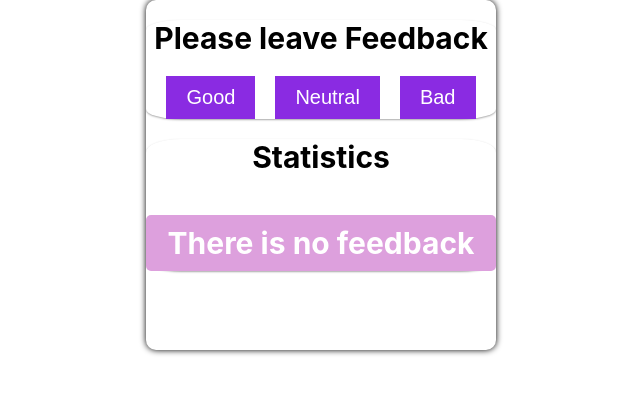
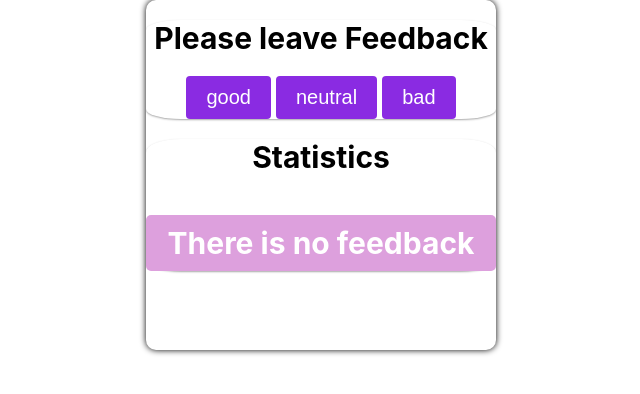
Before and after one commit to sashasashkina/goit-react-hw-04-feedback, a React (Create React App) app: page / in a window 1280 px wide. Shown: the top 394 px of the page, without its empty margins (319-959 px from the left). Built offline with nearby package versions, Linux system fonts and the light colour scheme.

Commit message:
commitfour

```diff
--- a/src/components/App/App.jsx
+++ b/src/components/App/App.jsx
@@ -1,7 +1,7 @@
 import { Component } from 'react';
 import Statistics from '../Statistics/Statistics';
 import Section from '../Section/Section';
-import FeedbackOptions from '../FeedbackOptions/FeedbackOptions';
+import { FeedbackOptions } from '../FeedbackOptions/FeedbackOptions';
 import Notification from '../Notification/Notification';
 import css from './App.module.css';
 
@@ -12,8 +12,12 @@ export class App extends Component {
     bad: 0,
   };
 
-  handleFeedback = type => {
-    this.setState(prev => ({ [type]: prev[type] + 1 }));
+  leaveFeedback = name => {
+    this.setState(lastState => {
+      return {
+        [name]: lastState[name] + 1,
+      };
+    });
   };
 
   countTotalFeedback = () => {
--- a/src/components/FeedbackOptions/FeedbackOptions.jsx
+++ b/src/components/FeedbackOptions/FeedbackOptions.jsx
@@ -1,44 +1,23 @@
-import { Component } from 'react';
+import PropTypes from 'prop-types';
 import css from './FeedbackOptions.module.css';
 
-class FeedbackOptions extends Component {
-  state = {};
-  render() {
-    return (
-      <ul className={css.list}>
-        <li className={css.item}>
-          <button
-            className={css.button}
-            id="good"
-            type="button"
-            onClick={() => this.props.handleFeedback('good')}
-          >
-            Good
-          </button>
-        </li>
-        <li className={css.item}>
-          <button
-            className={css.button}
-            id="neutral"
-            type="button"
-            onClick={() => this.props.handleFeedback('neutral')}
-          >
-            Neutral
-          </button>
-        </li>
-        <li className={css.item}>
-          <button
-            className={css.button}
-            id="bad"
-            type="button"
-            onClick={() => this.props.handleFeedback('bad')}
-          >
-            Bad
-          </button>
-        </li>
-      </ul>
-    );
-  }
-}
+export const FeedbackOptions = ({ options, onLeaveFeedback }) => {
+  return (
+    <div className={css.btnBox}>
+      {options.map(name => (
+        <button
+          className={css.btn}
+          key={name}
+          onClick={() => onLeaveFeedback(name)}
+        >
+          {name}
+        </button>
+      ))}
+    </div>
+  );
+};
 
-export default FeedbackOptions;
+FeedbackOptions.propTypes = {
+  options: PropTypes.arrayOf(PropTypes.string).isRequired,
+  handleFeedback: PropTypes.func.isRequired,
+};
--- a/src/components/FeedbackOptions/FeedbackOptions.module.css
+++ b/src/components/FeedbackOptions/FeedbackOptions.module.css
@@ -1,15 +1,16 @@
-.list {
+.btnBox {
   list-style-type: none;
   padding: 0;
   display: flex;
   justify-content: center;
+  column-gap: 5px;
 }
 
-.item {
+/* .btnBox {
   margin: 0 10px;
-}
+} */
 
-.button {
+.btn {
   background-color: blueviolet;
   border: none;
   color: white;
@@ -19,13 +20,12 @@
   display: inline-block;
   font-size: 20px;
   cursor: pointer;
-
+  border-radius: 4px;
   transition: background-color 0.4s ease, box-shadow 0.4s ease;
   /* text-transform: capitalize; */
 }
-
-.button:hover,
-.button:focus {
+.btn:hover,
+.btn:focus {
   box-shadow: 0 2px 4px rgba(0, 0, 0, 0.342);
   background-color: plum;
 }
```
